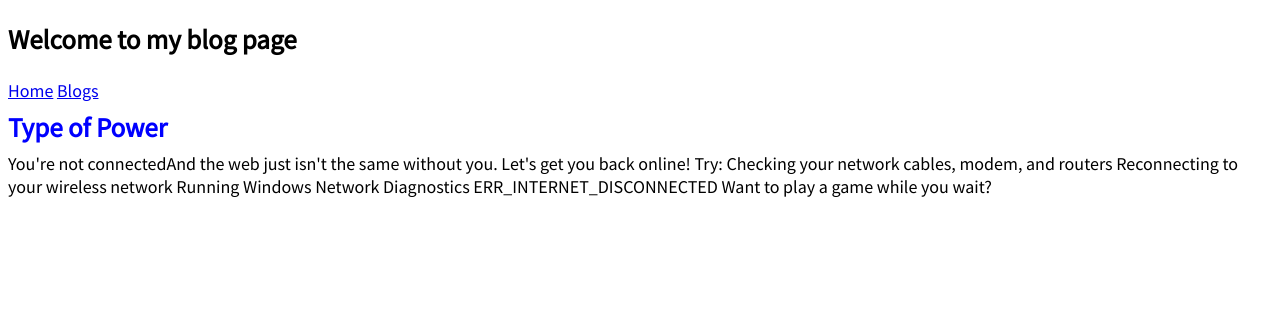
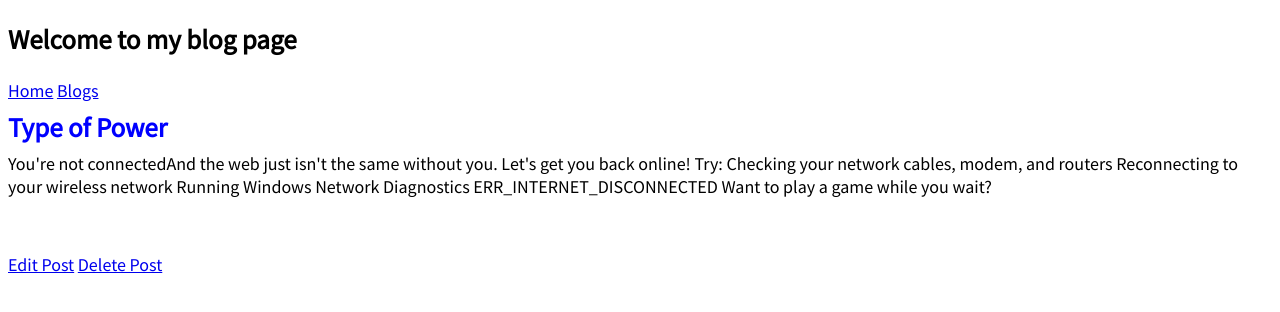
Before and after one commit to Tjosteys/myblog, a Django app: page /blog/post/1/ in a window 1280 px wide. Shown: the top 312 px of the page. Run offline with Django 4.2, Linux system fonts and the light colour scheme; data comes from the database, SQL or seed files in the repository; both versions use the stored data as it was after the commit.

Commit message:
This is the second commi

```diff
--- a/blog/models.py
+++ b/blog/models.py
@@ -1,5 +1,6 @@
 from django.db import models
 from django.contrib.auth import get_user_model
+from django.urls import reverse
 
 # Create your models here.
 class Post(models.Model):
@@ -11,3 +12,6 @@ class Post(models.Model):
 
 	def __str__(self):
 		return self.title
+
+	def get_absolute_url(self):
+		return reverse('post_detail', args=[str(self.id)])
--- a/blog/urls.py
+++ b/blog/urls.py
@@ -2,6 +2,9 @@ from django.urls import path
 from . import views
 
 urlpatterns = [
-	path('', views.BlogListView.as_view(), name='bloglist'),
-	path('post/<int:pk>/', views.BlogDetailView.as_view(), name='post_detail')
+	path('', views.BlogListView.as_view(), name='post_list'),
+	path('post/<int:pk>/', views.BlogDetailView.as_view(), name='post_detail'),
+	path('post/new/', views.BlogCreateView.as_view(), name='post_new'),
+	path('post/edit/<int:pk>/', views.BlogUpdateView.as_view(), name='post_edit'),
+	path('post/delete/<int:pk>/', views.BlogDeleteView.as_view(), name='post_delete'),
 ]
--- a/blog/views.py
+++ b/blog/views.py
@@ -2,14 +2,32 @@ from django.shortcuts import render
 from django.contrib.auth import get_user_model
 from .models import Post
 from django.views.generic import ListView, DetailView
+from django.views.generic.edit import CreateView, UpdateView, DeleteView
+from django.urls import reverse_lazy
 
 # Create your views here.
 class BlogListView(ListView):
 	model = Post
 	context_object_name = 'posts'
-	template_name = 'blog/bloglist.html'
+	template_name = 'blog/post_list.html'
 
 
 class BlogDetailView(DetailView):
 	model = Post
-	template_name = 'blog/blogdetail.html'
+	template_name = 'blog/post_detail.html'
+
+
+class BlogCreateView(CreateView):
+	model = Post
+	template_name = 'blog/post_new.html'
+	fields = ['title', 'author', 'body']
+
+class BlogUpdateView(UpdateView):
+	model = Post
+	template_name = 'blog/post_edit.html'
+	fields = ['title', 'body']
+
+class BlogDeleteView(DeleteView):
+	model = Post
+	template_name = 'blog/post_delete.html'
+	success_url = reverse_lazy('post_list')
--- a/myblog/settings.py
+++ b/myblog/settings.py
@@ -23,7 +23,7 @@ BASE_DIR = Path(__file__).resolve().parent.parent
 SECRET_KEY = 'django-insecure-_o1g1t@p&1%3p2+**(4*x4kx-se_s0$(asn^!h_c)w_*nnj0kb'
 
 # SECURITY WARNING: don't run with debug turned on in production!
-DEBUG = False
+DEBUG = True
 
 ALLOWED_HOSTS = ['*']
 
--- a/templates/blog/blogdetail.html
+++ b/templates/blog/post_detail.html
@@ -5,10 +5,13 @@
 {% block content %}
 <h2>Welcome to my blog page</h2>
 <a href="{% url 'index' %}">Home</a>
-<a href="{% url 'bloglist' %}">Blogs</a>
+<a href="{% url 'post_list' %}">Blogs</a>
 <br>
 	<div class="post-entry">
 		<h2><a href="{}">{{ post.title }}</a></h2>
 		<p>{{ post.body }}</p>
 	</div>
+	<br>
+	<a href="{% url 'post_edit' post.pk %}">Edit Post</a>
+	<a href="{% url 'post_delete' post.pk %}">Delete Post</a>
 {% endblock content %}
--- a/templates/blog/bloglist.html
+++ b/templates/blog/post_list.html
@@ -5,6 +5,7 @@
 {% block content %}
 <h2>Welcome to my blog page</h2>
 <a href="{% url 'index' %}">Home</a>
+<a href="{% url 'post_new' %}">Create New Post</a>
 <br>
 	{% for post in posts %}
 		<div class="post-entry">
```
Also changed, not shown: blog/tests.py (+20 -4 lines), templates/blog/post_delete.html (added, +16 -0 lines), templates/blog/post_edit.html (added, +16 -0 lines), templates/blog/post_new.html (added, +16 -0 lines), templates/index.html (+12 -1 lines), db.sqlite3.
